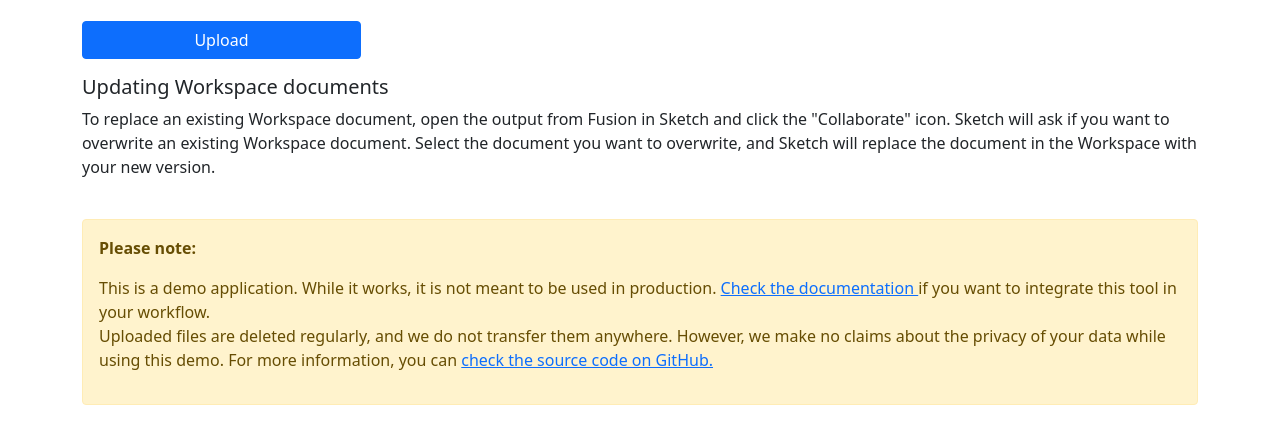
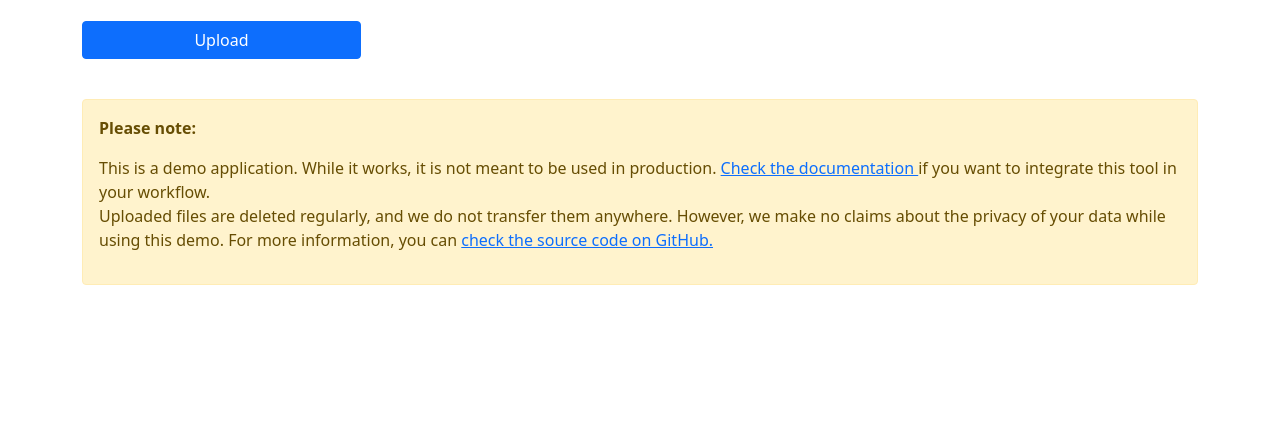
Before and after one commit to sketch-hq/sketch-fusion, a website: page public/index.html in a window 1280 px wide. Shown: the part 145-588 px from the top of the page. Drawn offline with nearby package versions, Linux system fonts and the light colour scheme.

Commit message:
Updated docs

```diff
--- a/public/index.html
+++ b/public/index.html
@@ -74,18 +74,6 @@
         -->
       </form>
       <div class="row">
-        <div class="col">
-          <h5>Updating Workspace documents</h5>
-          <p>
-            To replace an existing Workspace document, open the output from
-            Fusion in Sketch and click the "Collaborate" icon. Sketch will ask
-            if you want to overwrite an existing Workspace document. Select the
-            document you want to overwrite, and Sketch will replace the document
-            in the Workspace with your new version.
-          </p>
-        </div>
-      </div>
-      <div class="row">
         <div class="col gy-4">
           <div class="alert alert-warning" role="alert">
             <p>
```
Also changed, not shown: README.md.
